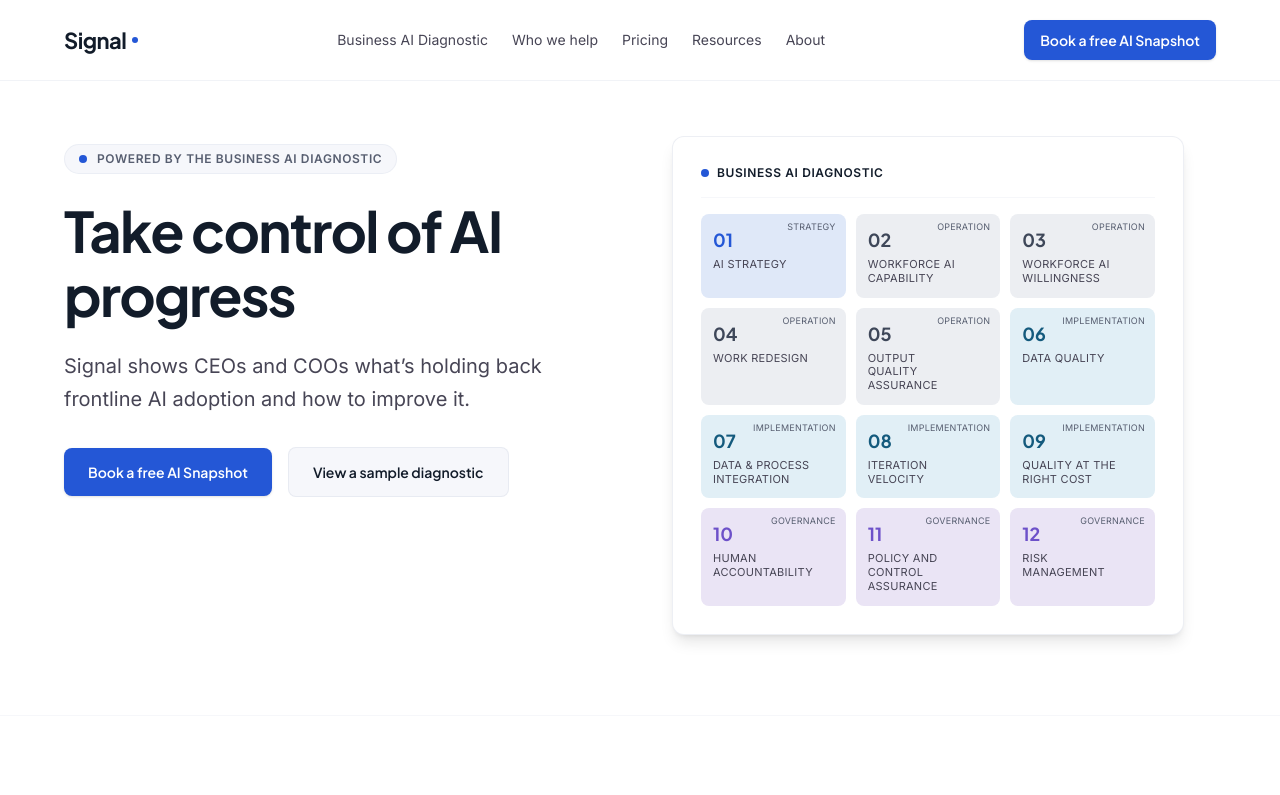
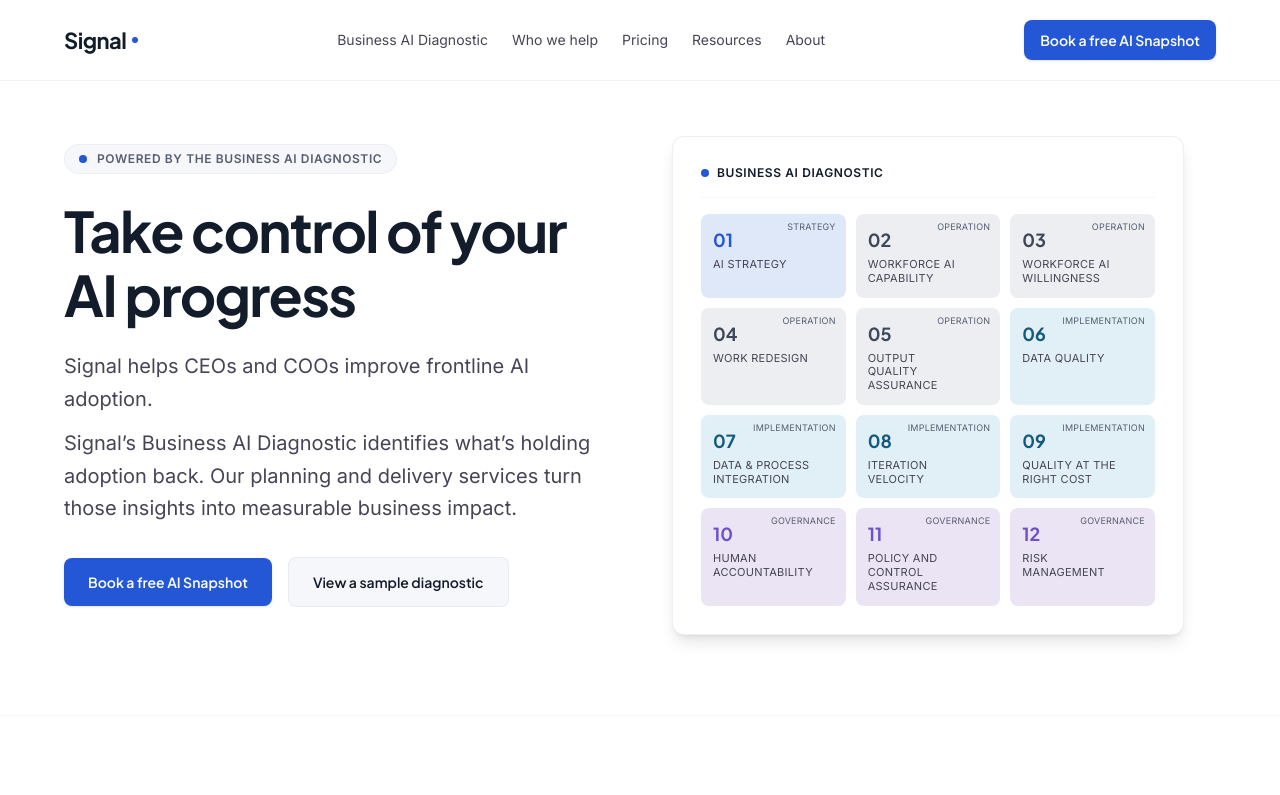
Before and after one commit to signalaibpi/signal-website, a Next.js app: page / in a window 1280 px wide. Shown: the top 795 px of the page. Built offline with nearby package versions, Linux system fonts and the light colour scheme.

Commit message:
Update homepage hero messaging

```diff
--- a/components/home/Hero.tsx
+++ b/components/home/Hero.tsx
@@ -42,12 +42,18 @@
               </span>
             </div>
             <h1 className="font-display text-[36px] leading-[44px] sm:text-[56px] sm:leading-[64px] tracking-[-0.03em] text-on-surface font-bold">
-              Take control of AI progress
+              Take control of your AI progress
             </h1>
-            <p className="font-body text-lg sm:text-xl leading-relaxed text-on-surface-variant max-w-xl">
-              Signal shows CEOs and COOs what’s holding back frontline AI adoption
-              and how to improve it.
-            </p>
+            <div className="flex flex-col gap-3 max-w-xl">
+              <p className="font-body text-lg sm:text-xl leading-relaxed text-on-surface-variant">
+                Signal helps CEOs and COOs improve frontline AI adoption.
+              </p>
+              <p className="font-body text-lg sm:text-xl leading-relaxed text-on-surface-variant">
+                Signal’s Business AI Diagnostic identifies what’s holding adoption
+                back. Our planning and delivery services turn those insights into
+                measurable business impact.
+              </p>
+            </div>
             <div className="flex flex-col sm:flex-row items-stretch sm:items-center gap-4 pt-2">
               <a
                 className="inline-flex items-center justify-center rounded-lg bg-primary hover:bg-primary-hover px-6 py-3.5 font-display text-sm text-white font-semibold transition-colors shadow-sm"
```
Also changed, not shown: 1 other file (tests, documents, lock files or other folders).
